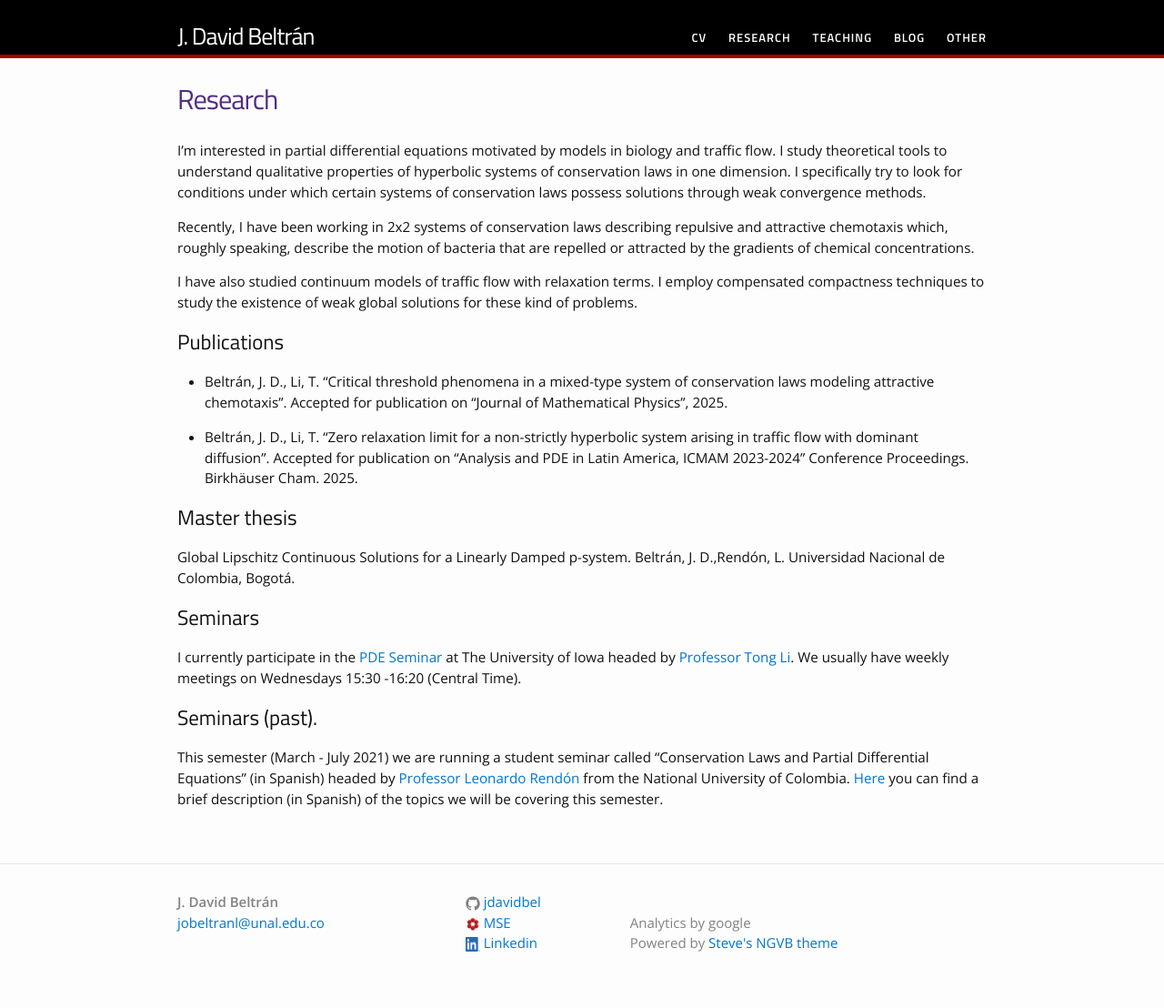
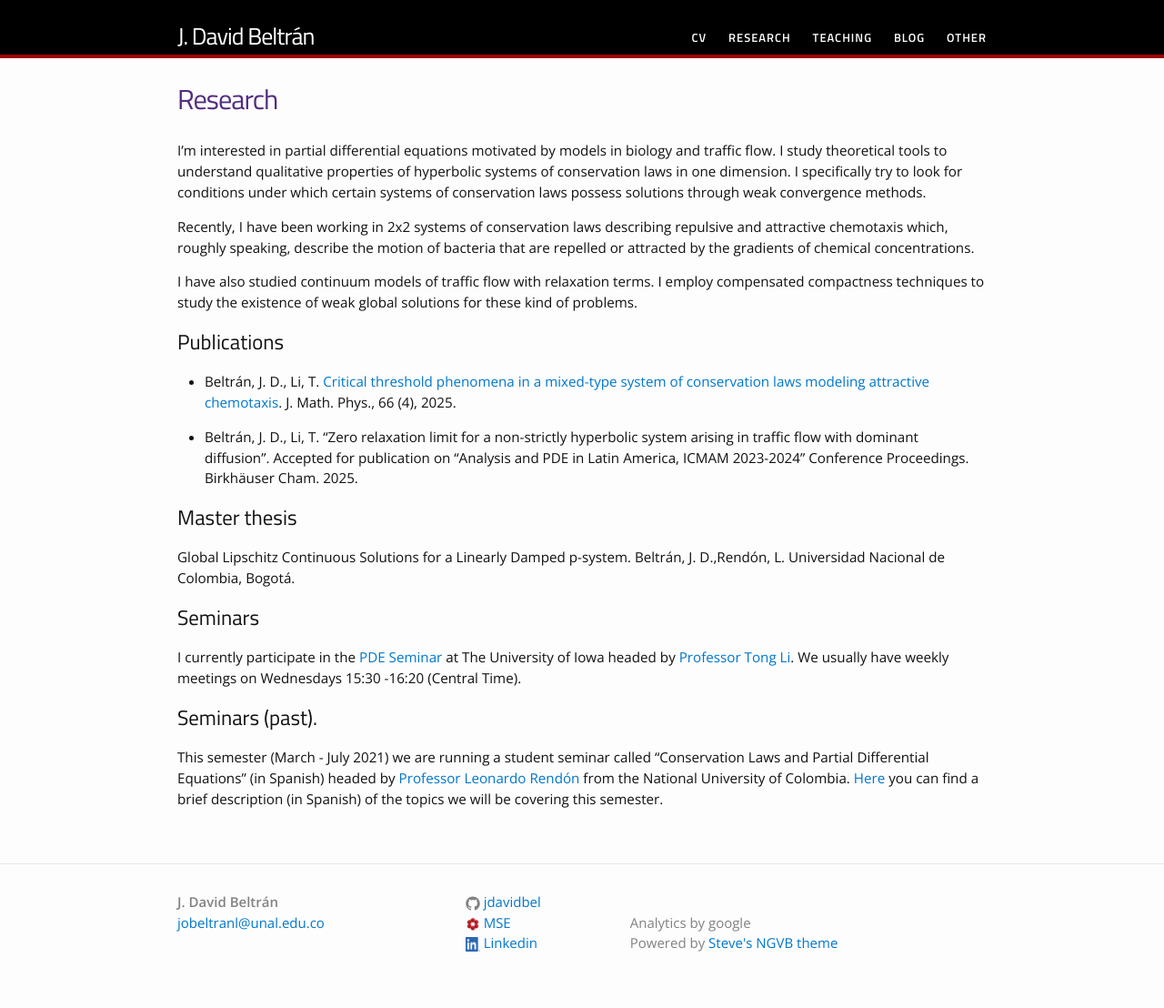
Before and after one commit to jdavidbel/jdavidbel.github.io, a Jekyll site: the page built from research.md, in a window 1280 px wide. Shown: the whole page at 91% size. Built offline with Jekyll 4.4.1, drawn with Linux system fonts in a browser that asks for light colours.

Commit message:
Update research.md
paper up!

```diff
--- a/research.md
+++ b/research.md
@@ -41,7 +41,7 @@ I have also studied continuum models of traffic flow with relaxation terms. I em
 
 ## Publications
 
-- Beltrán, J. D., Li, T. "Critical threshold phenomena in a mixed-type system of conservation laws modeling attractive chemotaxis". Accepted for publication on "Journal of Mathematical Physics", 2025.
+- Beltrán, J. D., Li, T. [Critical threshold phenomena in a mixed-type system of conservation laws modeling attractive chemotaxis](https://pubs.aip.org/aip/jmp/article/66/4/041510/3344141/Critical-threshold-phenomena-in-a-mixed-type). J. Math. Phys., 66 (4), 2025.
 
 - Beltrán, J. D., Li, T. "Zero relaxation limit for a non-strictly hyperbolic system arising in traffic flow with dominant diffusion". Accepted for publication on "Analysis and PDE in Latin America, ICMAM 2023-2024" Conference Proceedings. Birkhäuser Cham. 2025.
 
```
